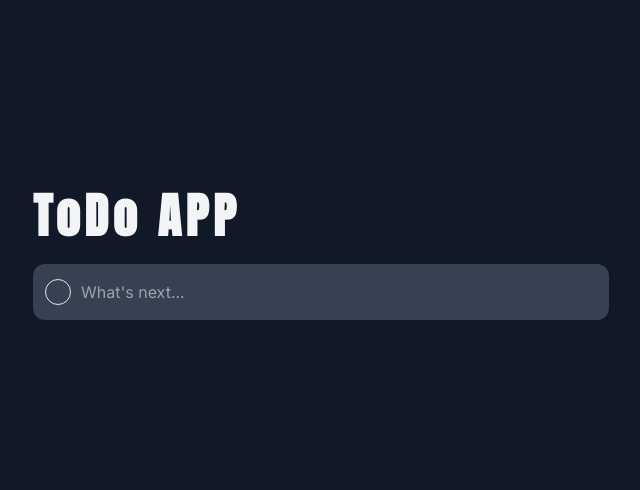
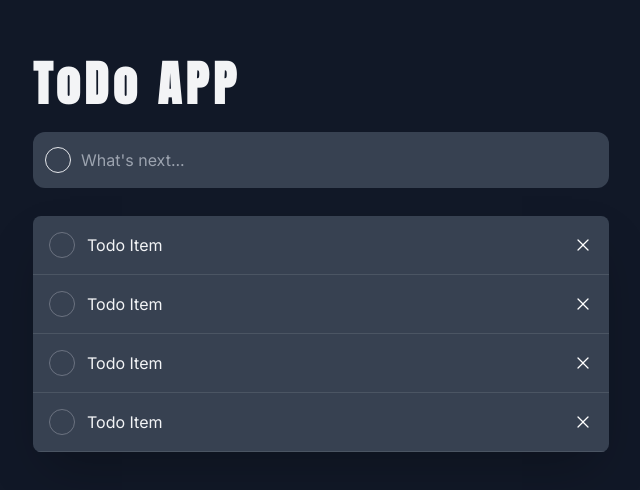
Before and after one commit to ManuelPeJu/ToDoList, a React (Vite) app in the folder todo-app/: page / in a window 1280 px wide. Shown: the part 144-634 px from the top of the page, without its empty margins (319-959 px from the left). Built offline with nearby package versions, Linux system fonts and the light colour scheme.

Commit message:
TODO component

```diff
--- a/todo-app/src/App.jsx
+++ b/todo-app/src/App.jsx
@@ -1,14 +1,22 @@
 import React from 'react'
 import Title from './components/Title/Title'
+import ToDo from './components/Todo/ToDo'
 import ToDoInput from './components/TodoInput/ToDoInput'
+import ToDoList from './components/TodoList/ToDoList'
 
 
 const App = () => {
   return (
-    <div className="bg-gray-900 min-h-screen h-full w-full  text-gray-100 flex items-center justify-center py-20 px-5 ">
+    <div className="bg-gray-900 min-h-screen h-full w-full font-inter text-gray-100 flex items-center justify-center py-20 px-5 ">
       <div className='container flex flex-col max-w-xl'>
         <Title/>
         <ToDoInput />
+        <ToDoList>
+          <ToDo />
+          <ToDo />
+          <ToDo />
+          <ToDo />
+        </ToDoList>
       </div>
     </div>
   )
--- /dev/null
+++ b/todo-app/src/components/Todo/ToDo.jsx
@@ -0,0 +1,17 @@
+import React from 'react'
+
+const ToDo = () => {
+  return (
+    <div className='flex items-center justify-between p-4 bg-gray-700 border-b border-solid border-gray-600'>
+        <div className='flex items-center'>
+            <span className='border-solid border border-gray-500 rounded-full p-3 cursor-pointer'></span>
+        <p className='pl-3 '>
+            Todo Item
+        </p>
+        </div>
+        <img src="/close-icon.svg" alt="close-icon" className='h-5 w-5 cursor-pointer transition-all duration-300 ease-in' />
+    </div>
+  )
+}
+
+export default ToDo
--- /dev/null
+++ b/todo-app/src/components/TodoFilters/ToDoFilters.jsx
@@ -0,0 +1,9 @@
+import React from 'react'
+
+const ToDoFilters = () => {
+  return (
+    <div>ToDoFilters</div>
+  )
+}
+
+export default ToDoFilters
--- a/todo-app/src/components/TodoList/ToDoList.jsx
+++ b/todo-app/src/components/TodoList/ToDoList.jsx
@@ -0,0 +1,11 @@
+import React from 'react'
+
+const ToDoList = ({ children }) => {
+  return (
+    <div className='flex flex-col mt-7 rounded-lg overflow-hidden  shadow-2xl'>
+        {children}
+    </div>
+  )
+}
+
+export default ToDoList
```
Also changed, not shown: todo-app/public/check-icon.svg (added), todo-app/public/close-icon.svg (added), todo-app/src/index.js (added).
